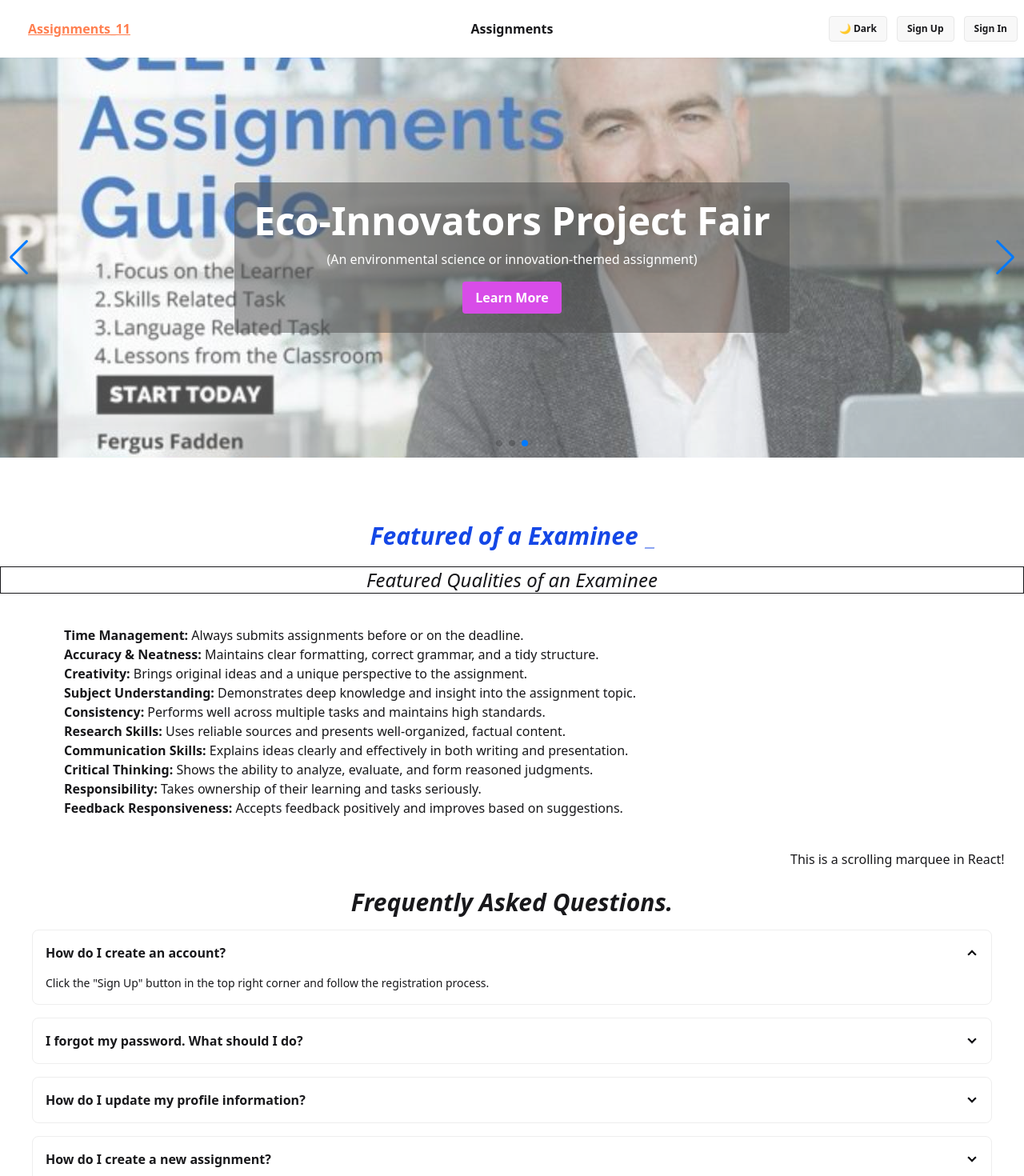
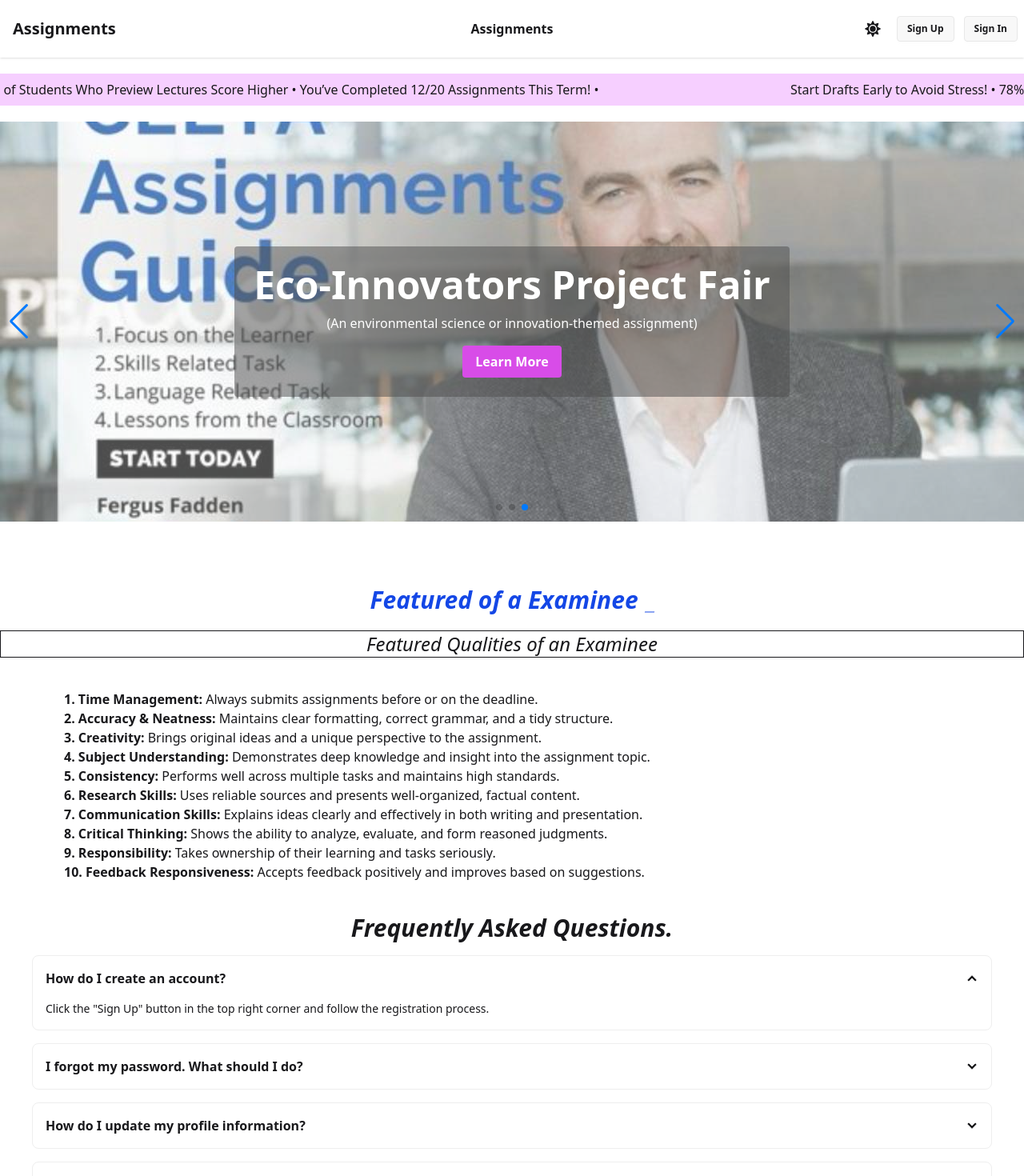
Before and after one commit to Royel500/Assignment_11, a React (Vite) app: page / in a window 1280 px wide. Shown: the top 1470 px of the page at 80% size. Built offline with nearby package versions, Linux system fonts and the light colour scheme; no server answers.

Commit message:
seccessfully added marque

```diff
--- a/src/Pages/Home/Home.jsx
+++ b/src/Pages/Home/Home.jsx
@@ -6,6 +6,13 @@ import Marquee from 'react-fast-marquee';
 const Home = () => {
   return (
     <section>
+        <p className='my-5 bg-fuchsia-200 py-2'>
+        <Marquee>
+ Start Drafts Early to Avoid Stress! •  78% of Students Who Preview Lectures Score Higher •
+   You’ve Completed 12/20 Assignments This Term! •
+</Marquee>
+        </p>
+
 
 
       <BannerSlider />
@@ -26,22 +33,19 @@ const Home = () => {
 <div class="featured-examinee my-5">
   <h2 className='text-center text-2xl italic border'>Featured Qualities of an Examinee</h2>
   <ul className='lg:mx-20 my-10 mx-5'>
-    <li><strong>Time Management:</strong> Always submits assignments before or on the deadline.</li>
-    <li><strong>Accuracy & Neatness:</strong> Maintains clear formatting, correct grammar, and a tidy structure.</li>
-    <li><strong>Creativity:</strong> Brings original ideas and a unique perspective to the assignment.</li>
-    <li><strong>Subject Understanding:</strong> Demonstrates deep knowledge and insight into the assignment topic.</li>
-    <li><strong>Consistency:</strong> Performs well across multiple tasks and maintains high standards.</li>
-    <li><strong>Research Skills:</strong> Uses reliable sources and presents well-organized, factual content.</li>
-    <li><strong>Communication Skills:</strong> Explains ideas clearly and effectively in both writing and presentation.</li>
-    <li><strong>Critical Thinking:</strong> Shows the ability to analyze, evaluate, and form reasoned judgments.</li>
-    <li><strong>Responsibility:</strong> Takes ownership of their learning and tasks seriously.</li>
-    <li><strong>Feedback Responsiveness:</strong> Accepts feedback positively and improves based on suggestions.</li>
+   <li><strong>1. Time Management:</strong> Always submits assignments before or on the deadline.</li>
+    <li><strong>2. Accuracy & Neatness:</strong> Maintains clear formatting, correct grammar, and a tidy structure.</li>
+    <li><strong>3. Creativity:</strong> Brings original ideas and a unique perspective to the assignment.</li>
+    <li><strong>4. Subject Understanding:</strong> Demonstrates deep knowledge and insight into the assignment topic.</li>
+    <li><strong>5. Consistency:</strong> Performs well across multiple tasks and maintains high standards.</li>
+    <li><strong>6. Research Skills:</strong> Uses reliable sources and presents well-organized, factual content.</li>
+    <li><strong>7. Communication Skills:</strong> Explains ideas clearly and effectively in both writing and presentation.</li>
+    <li><strong>8. Critical Thinking:</strong> Shows the ability to analyze, evaluate, and form reasoned judgments.</li>
+    <li><strong>9. Responsibility:</strong> Takes ownership of their learning and tasks seriously.</li>
+    <li><strong>10. Feedback Responsiveness:</strong> Accepts feedback positively and improves based on suggestions.</li>
   </ul>
 </div>
 
-<Marquee>
-  This is a scrolling marquee in React!
-</Marquee>
 
 
 <div>
--- a/src/Pages/Shear/Navbar.jsx
+++ b/src/Pages/Shear/Navbar.jsx
@@ -4,6 +4,7 @@ import { AuthContext } from '../../Context/AuthContext';
 import Swal from 'sweetalert2';
 import './Navbar.css';
 import { ThemeContext } from './ThemeProvider';
+import { FaMoon, FaSun } from 'react-icons/fa';
 
 
 const Navbar = () => {
@@ -38,6 +39,7 @@ const Navbar = () => {
 
   const navLinks = user ? (
     <>
+        <NavLink to="/" className="btn btn-ghost text-base"> Home</NavLink>
         <NavLink to="/assignments" className="btn btn-ghost text-base"> Assignments</NavLink>
       <NavLink to="/pending" className="btn btn-ghost text-base">Pending Assignments</NavLink>
 
@@ -66,7 +68,7 @@ const Navbar = () => {
             {navLinks}
           </ul>
         </div>
-        <NavLink to="/" className="btn btn-ghost font-bold text-xl">Assignments_11</NavLink>
+        <div className=" font-bold mx-2 text-xl">Assignments</div>
       </div>
 
       {/* Center: Desktop Nav */}
@@ -80,8 +82,8 @@ const Navbar = () => {
       <div className="navbar-end gap-3 relative">
 
 
-     <button onClick={toggleTheme} className="btn btn-sm">
-      {theme === 'light' ? '🌙 Dark' : '☀️ Light'}
+     <button onClick={toggleTheme} className="mx-2">
+      {theme === 'light' ? <FaSun size={20}></FaSun> : <FaMoon size={20}></FaMoon> }
     </button>
 
 
```
